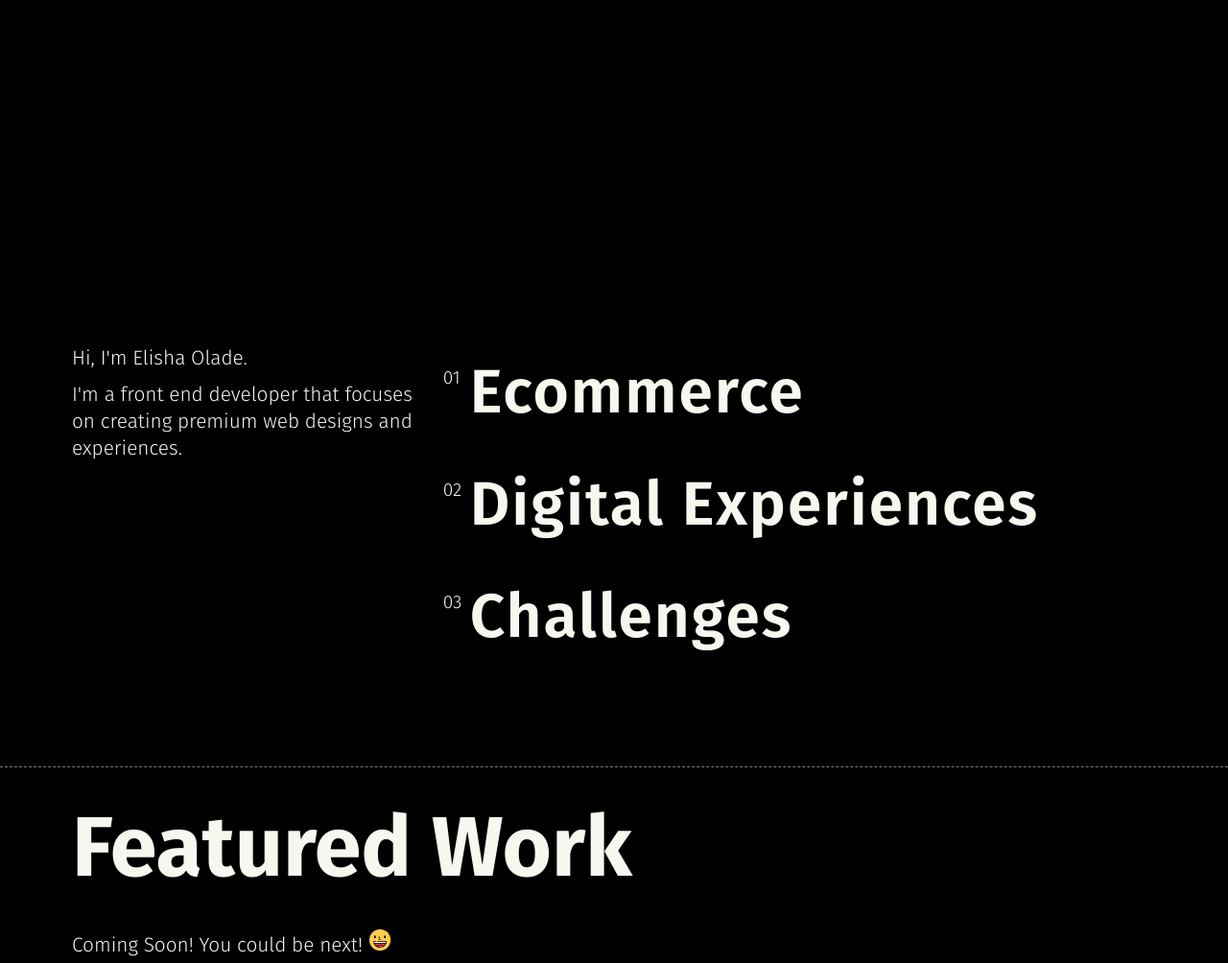
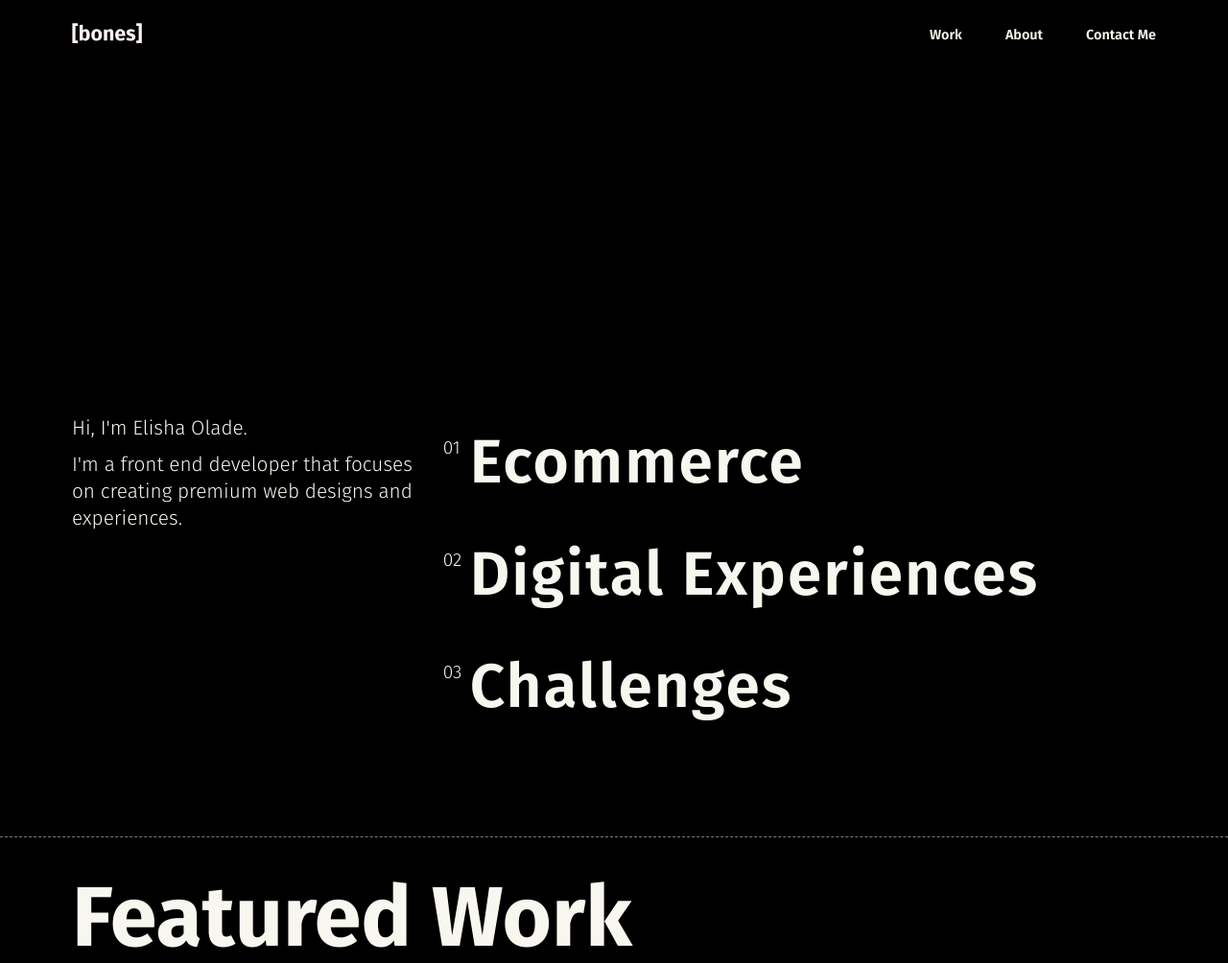
Before and after one commit to elishaolade/freelance-portfolio, a plain HTML site: page index.html in a window 1280 px wide. Shown: the top 1004 px of the page at 96% size. Drawn offline with nearby package versions, Linux system fonts and the light colour scheme.

Commit message:
added header and css for desktop

```diff
--- a/css/styles.css
+++ b/css/styles.css
@@ -61,6 +61,11 @@ input[type="button"]:active {
 }
 /* Helper Rulesets */
 
+a {
+  text-decoration: none;
+  color: var(--color);
+}
+
 .row {
   display: flex;
   flex-wrap: wrap;
@@ -118,6 +123,39 @@ h4 { font-size: 1.5rem; }
     color: var(--background-color);
     font-size: .75em;
   }
+  header {
+    display: fixed;
+    top: 0;
+    left: 0;
+    width: 100%;
+  }
+  .l-header {
+    display: flex;
+    flex-wrap: no-wrap;
+    justify-content: center;
+    align-items: center;
+    padding: 25px;
+    min-height: 50px;
+  }
+    .l-header .r-side .menu-options .option .link{
+      font-weight: var(--font-weight-semi-bold);
+      font-size: .9em;
+      position: relative;
+    }
+      .l-header .r-side .menu-options .option .link::before {
+        position: absolute;
+        content: '';
+        width: 0;
+        bottom: 0;
+        left: 0;
+        height: 2px;
+        background: var(--color);
+        margin-top: 4px;
+        transition: width .2s ease-in-out;
+      }
+        .l-header .r-side .menu-options .option:hover .link::before {
+          width: 100%;
+        }
 
 /* Extra small devices (phones, 600px and down) */
 @media only screen and (max-width: 600px) {
@@ -330,6 +368,26 @@ h4 { font-size: 1.5rem; }
    .margin-lg-right-60 { margin-right: 60px;  }
    .margin-lg-right-40 { margin-right: 40px;  }
    .margin-lg-right-20 { margin-right: 20px;  }
+
+  .l-header {
+    padding: 20px 75px;
+  }
+    .l-header .sides {
+      flex: 0 0 50%;
+    }
+      .l-header .r-side {
+        display: flex;
+        justify-content: flex-end;
+      }
+        .l-header .r-side .menu-options {
+          display: flex;
+        }
+          .l-header .r-side .menu-options .option{
+            margin-right: 45px;
+          }
+          .l-header .r-side .menu-options .option:last-of-type {
+            margin-right: 0;
+          }
 
   section {
     padding: 40px 75px;
--- a/index.html
+++ b/index.html
@@ -11,6 +11,30 @@
       <div class="construction">
       </div>
     </div> -->
+    <!--Start of header-->
+    <header>
+      <div class="l-header">
+        <div class="sides l-side">
+          <a href="#">
+            <img src="img/bones-logo.svg" alt="">
+          </a>
+        </div>
+        <div class="sides r-side">
+          <ul class="menu-options">
+            <li class="option" >
+              <a class="link" href="#">Work</a>
+            </li>
+            <li class="option" >
+              <a class="link" href="#">About</a>
+            </li>
+            <li class="option" >
+              <a class="link" href="#">Contact Me</a>
+            </li>
+          </ul>
+        </div>
+      </div>
+    </header>
+    <!--End of header-->
     <section id="">
       <div class="row">
         <div class="col-lg-4 col-xs-12">
```
Also changed, not shown: img/bones-logo.png (added), img/bones-logo.svg (added).
